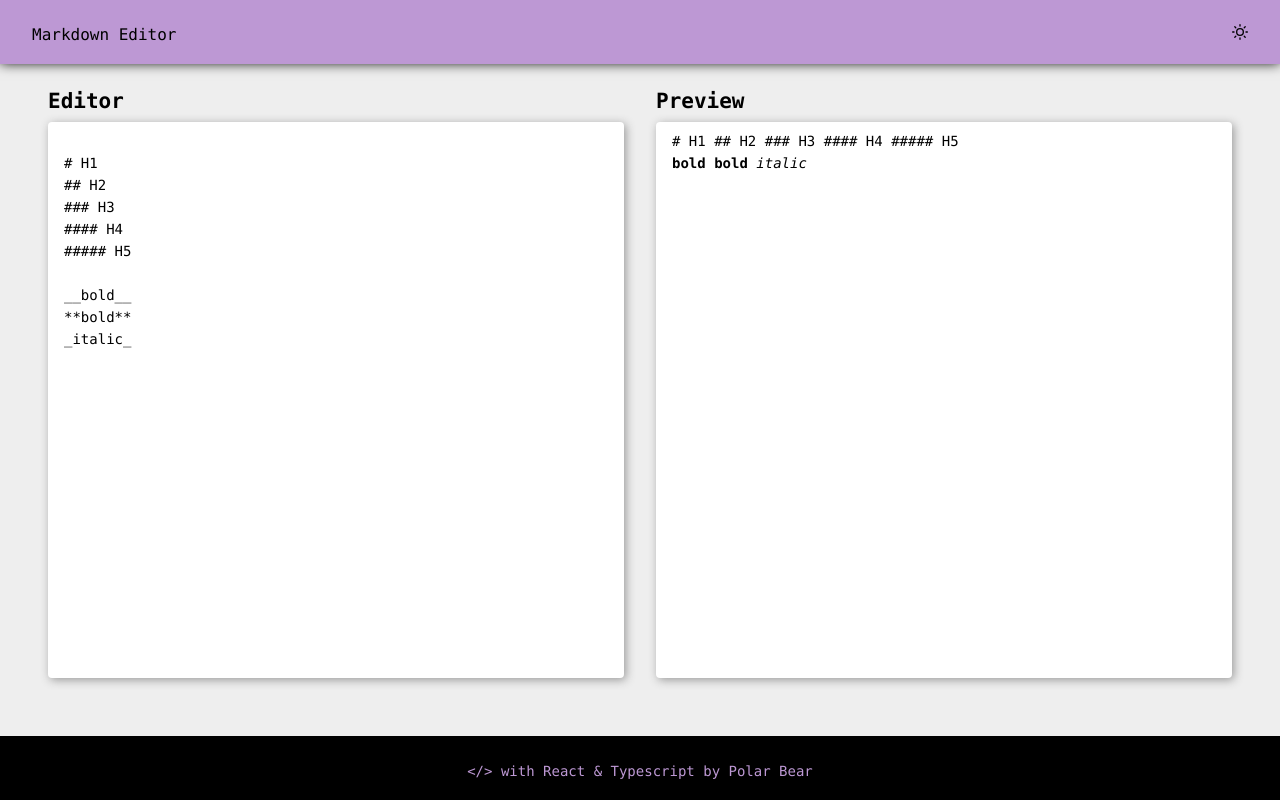
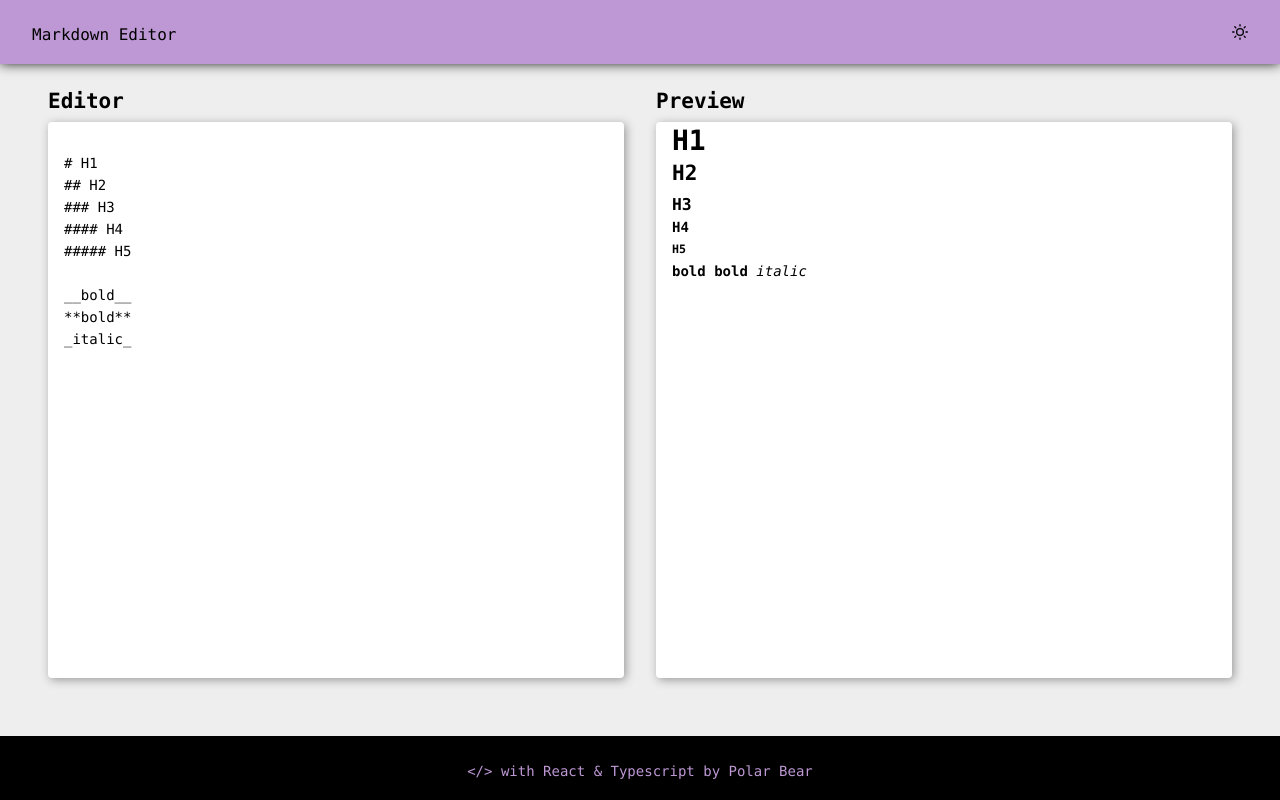
Before and after one commit to FakeStandard/react-markdown-editor, a React (Create React App) app: page / in a window 1280 px wide. Built offline with nearby package versions, Linux system fonts and the light colour scheme.

Commit message:
fix markdown conent cannot be converted

```diff
--- a/src/components/Preview.tsx
+++ b/src/components/Preview.tsx
@@ -1,4 +1,3 @@
-// import Markdown from "marked-react";
 import React from "react";
 import '../styles/preview.css'
 import { marked } from 'marked';
@@ -11,12 +10,14 @@ interface IProps {
 
 const Preview: React.FC<IProps> = ({ theme, content }) => {
     const styles = `content content-${theme}`
-    const formattedContent = marked.parseInline(content)
+    const formattedContent = marked.parse(content)
 
     return (
         <div className="preview column">
             <h2>Preview</h2>
-            <div className={styles} dangerouslySetInnerHTML={{ __html: formattedContent }} />
+            <div
+                className={styles}
+                dangerouslySetInnerHTML={{ __html: formattedContent }} />
         </div>
     )
 }
```
